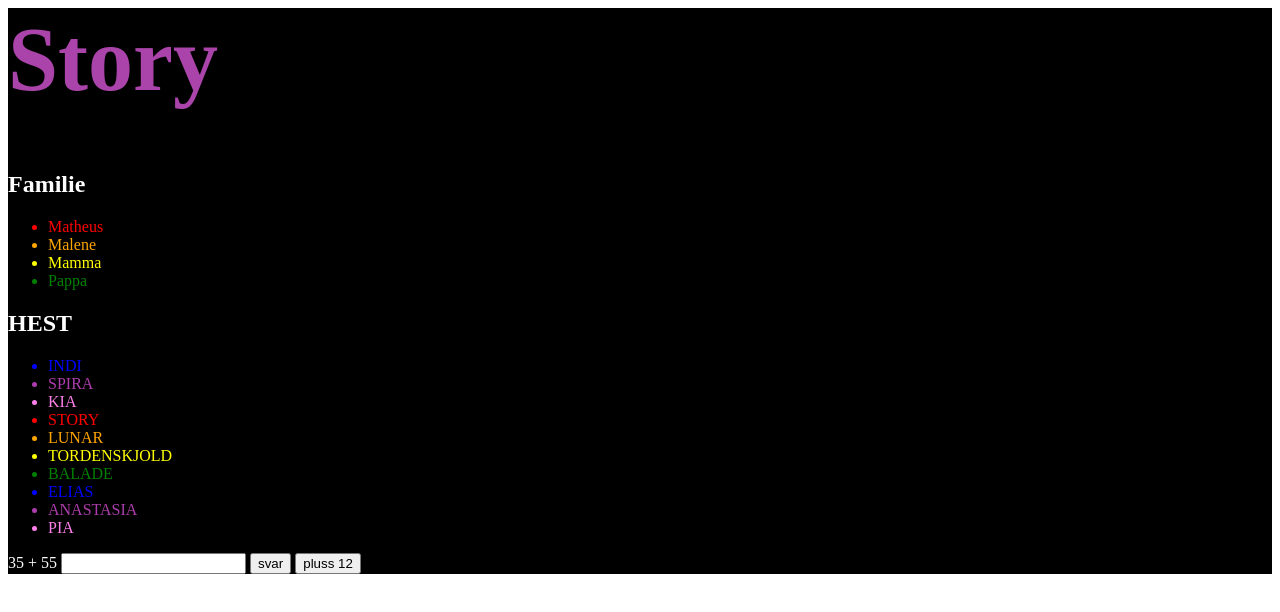
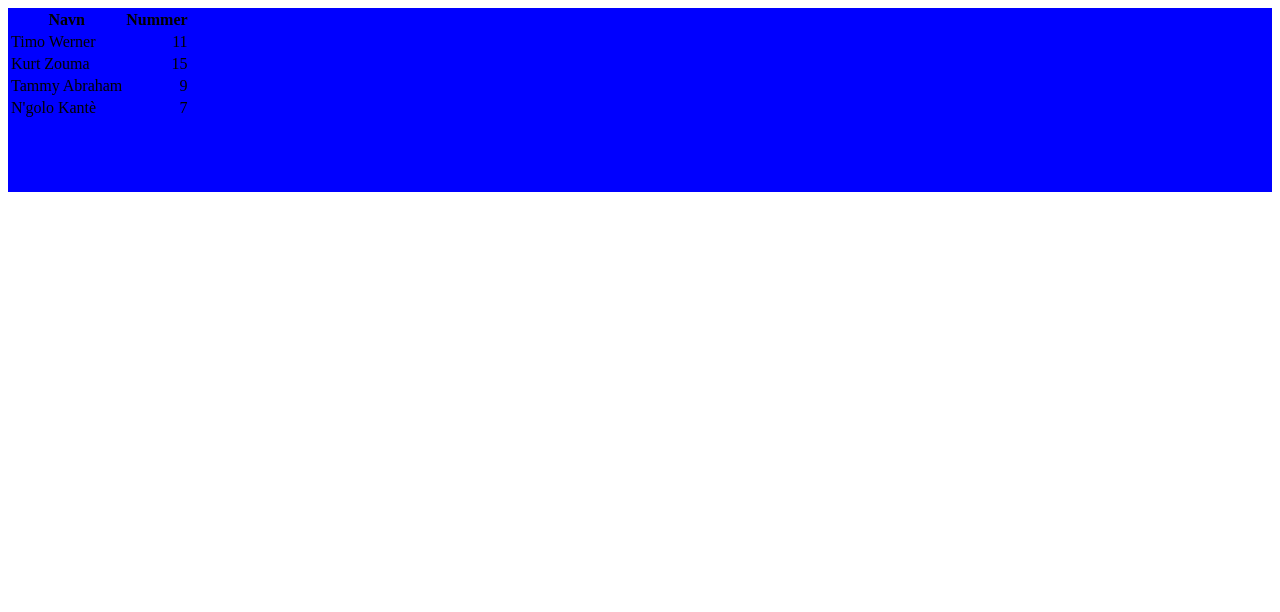
Before and after one commit to holen82/talula, a plain HTML site: page index.html in a window 1280 px wide. Drawn offline with Linux system fonts and the light colour scheme.

Commit message:
Tabell Chelsea

```diff
--- a/index.html
+++ b/index.html
@@ -7,32 +7,89 @@
             }
         </script>
     </head>
-<div style="background-color: black;">
-	<h1 style="font-size: 90px; color: #a4a;">Story</h1>
-	<h2 style="color: white;">Familie</h2>
-	<ul>
-		<li style="background-color: black; color: red;">Matheus</li>
-		<li style="color: orange;">Malene</li>
-		<li style="color: yellow;">Mamma</li>
-		<li style="color: green;">Pappa</li>
-	</ul>
-	<h2 style="color: white;">HEST</h2>
-	<ul>
-		<li style="color: blue;">INDI</li>
-		<li style="color: #ad3dad;">SPIRA</li>
-		<li style="color: #ff80ea;">KIA</li>
-		<li style="color: red;">STORY</li>
-		<li style="color: orange;">LUNAR</li>
-		<li style="color: yellow;">TORDENSKJOLD</li>
-		<li style="color: green;">BALADE</li>
-		<li style="color: blue;">ELIAS</li>
-		<li style="color: #ad3dad;">ANASTASIA</li>
-		<li style="color: #ff80ea;">PIA</li>
-	</ul>
-	<div style="color: white;">35 + 55
-        <input type="text" id="tall1" />
-        <input type="button" onclick="alert('😎😎😎😎😍😍😍😍😍😍😍😍😍');" value="svar" />
-        <input type="button" onclick="pluss12();" value="pluss 12" />
-    </div>
+<div style="background-color: blue;">
+
+
+    <table>
+        <thead>
+            <th>
+                Navn
+            </th>
+             <th>
+                Nummer
+            </th>
+        </thead>
+        <tbody>
+            <tr>
+                <td>
+                    Timo Werner
+                </td>
+                <td style="text-align:right">
+                    11
+                </td>
+            </tr>
+            <tr>
+                <td>
+                    Kurt Zouma
+                </td>
+                <td style="text-align:right">
+                    15
+                </td>
+            </tr>
+            <tr>
+                <td>
+                    Tammy Abraham
+                </td>
+                <td style="text-align:right">
+                    9
+                </td>
+            </tr>
+            <tr>
+                <td>
+                    N'golo Kantè
+                </td>
+                <td style="text-align:right">
+                   7
+                </td>
+            </tr>
+        </tbody>
+    </table>
+
+
+
+    <br/>
+    <br/>
+    <br/>
+    <br/>
+
+    <table style="display:none">
+        <thead>
+            <th>
+                Dag
+            </th>
+            <th>
+                Km
+            </th>
+        </thead>
+        <tbody>
+            <tr>
+                <td>
+                    1.Desember
+                </td>
+                <td>
+                    1,4
+                </td>
+            </tr>
+            <tr>
+                <td>
+                    3.Desember
+                </td>
+                <td>
+                    2,4
+                </td>
+            </tr>
+        </tbody>
+    </table>
+
 </div>
 </html>
```
Also changed, not shown: .theia/Testing/index.html (added).
